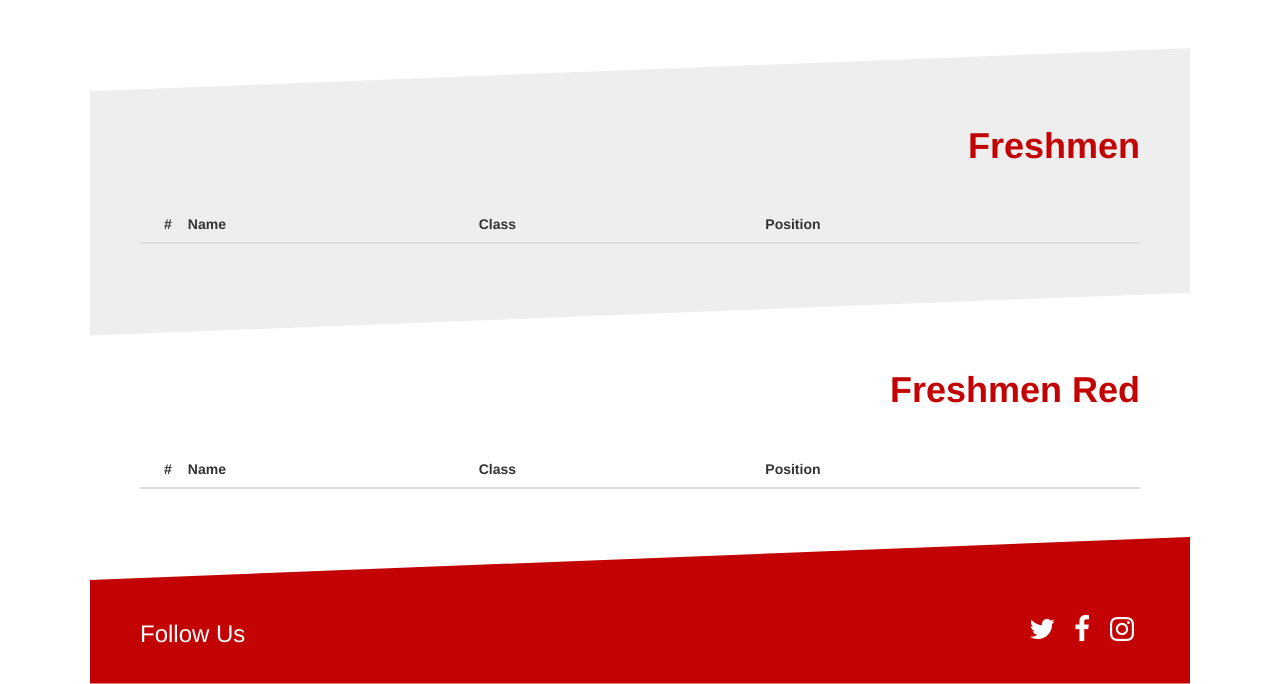
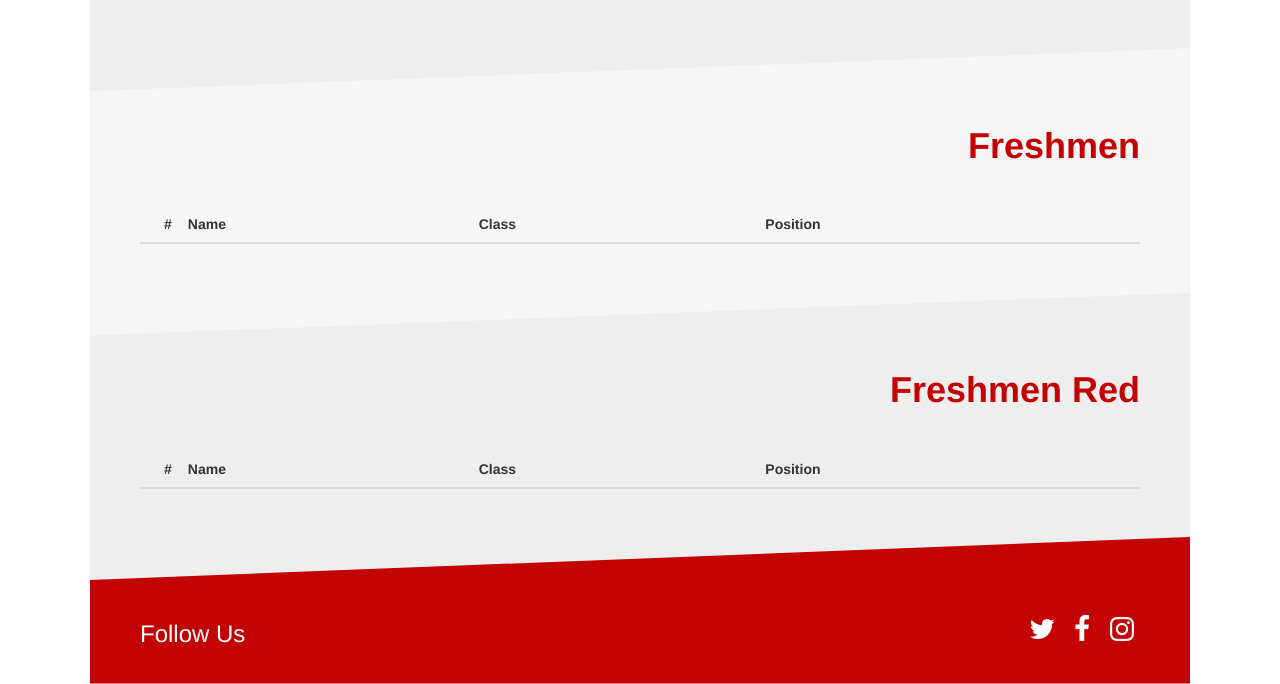
Before and after one commit to acewert/whsboyssoccer, a Django app: page /roster/ in a window 1280 px wide. Shown: the part 869-1553 px from the top of the page. Run offline with Django 3.2, Linux system fonts and the light colour scheme; data that the repository does not hold is empty; some libraries are stand-ins or nearby versions.

Commit message:
Change section colors

```diff
--- a/app/static/styles/coaches.css
+++ b/app/static/styles/coaches.css
@@ -1,9 +1,9 @@
 .odd-section {
-    background: #eeeeee;
+    background: #f6f6f6;
 }
 
 .even-section {
-    background: #ffffff;
+    background: #eeeeee;
 }
 
 h2.section-title {
--- a/app/static/styles/history.css
+++ b/app/static/styles/history.css
@@ -3,11 +3,11 @@
 }
 
 #hardware-2017 {
-    background: #eeeeee;
+    background: #f6f6f6;
 }
 
 #postseason {
-    background: #ffffff;
+    background: #eeeeee;
 }
 
 .year {
@@ -23,7 +23,7 @@
 }
 
 #individual-awards {
-    background: #eeeeee;
+    background: #f6f6f6;
 }
 
 #individual-awards .year {
--- a/app/static/styles/home.css
+++ b/app/static/styles/home.css
@@ -1,5 +1,5 @@
 #latest-news {
-    background: #ffffff;
+    background: #f6f6f6;
 }
 
 .post {
--- a/app/static/styles/photos.css
+++ b/app/static/styles/photos.css
@@ -1,3 +1,3 @@
 #photos {
-    background: #eeeeee;
+    background: #f6f6f6;
 }
--- a/app/static/styles/posts.css
+++ b/app/static/styles/posts.css
@@ -1,5 +1,5 @@
 #news-archive {
-    background: #eeeeee;
+    background: #f6f6f6;
 }
 
 .post {
--- a/app/static/styles/roster.css
+++ b/app/static/styles/roster.css
@@ -1,17 +1,17 @@
 #varsity {
+    background: #f6f6f6;
+}
+
+#jv {
     background: #eeeeee;
 }
 
-#jv {
-    background: #ffffff;
-}
-
 #freshman {
-    background: #eeeeee;
+    background: #f6f6f6;
 }
 
 #freshman-red {
-    background: #ffffff;
+    background: #eeeeee;
 }
 
 .player-card {
--- a/app/static/styles/schedule.css
+++ b/app/static/styles/schedule.css
@@ -1,5 +1,5 @@
 #schedule {
-    background: #eeeeee;
+    background: #f6f6f6;
 }
 
 #squad-selector {
--- a/app/static/styles/sponsor.css
+++ b/app/static/styles/sponsor.css
@@ -1,5 +1,5 @@
 #become-a-sponsor {
-    background: #eeeeee;
+    background: #f6f6f6;
 }
 
 #salutation {
--- a/app/templates/coaches.html
+++ b/app/templates/coaches.html
@@ -3,7 +3,7 @@
 {% load static %}
 
 {% block styles %}
-    <link href="{% static 'styles/coaches.css' %}?3" rel="stylesheet" type="text/css">
+    <link href="{% static 'styles/coaches.css' %}?4" rel="stylesheet" type="text/css">
 {% endblock %}
 
 {% block page-title %}Coaches{% endblock %}
--- a/app/templates/history.html
+++ b/app/templates/history.html
@@ -3,7 +3,7 @@
 {% load static %}
 
 {% block styles %}
-    <link href="{% static 'styles/history.css' %}" rel="stylesheet" type="text/css">
+    <link href="{% static 'styles/history.css' %}?2" rel="stylesheet" type="text/css">
 {% endblock %}
 
 {% block page-title %}Team History{% endblock %}
--- a/app/templates/home.html
+++ b/app/templates/home.html
@@ -3,7 +3,7 @@
 {% load static %}
 
 {% block styles %}
-    <link href="{% static 'styles/home.css' %}?8" rel="stylesheet" type="text/css">
+    <link href="{% static 'styles/home.css' %}?9" rel="stylesheet" type="text/css">
 {% endblock %}
 
 {% block page-title %}#VamosLeones{% endblock %}
--- a/app/templates/photos.html
+++ b/app/templates/photos.html
@@ -3,7 +3,7 @@
 {% load static %}
 
 {% block styles %}
-    <link href="{% static 'styles/photos.css' %}" rel="stylesheet" type="text/css">
+    <link href="{% static 'styles/photos.css' %}?2" rel="stylesheet" type="text/css">
 {% endblock %}
 
 {% block page-title %}Photos{% endblock %}
--- a/app/templates/posts.html
+++ b/app/templates/posts.html
@@ -3,7 +3,7 @@
 {% load static %}
 
 {% block styles %}
-    <link href="{% static 'styles/posts.css' %}?2" rel="stylesheet" type="text/css">
+    <link href="{% static 'styles/posts.css' %}?3" rel="stylesheet" type="text/css">
 {% endblock %}
 
 {% block splash %}{% endblock %}
--- a/app/templates/roster.html
+++ b/app/templates/roster.html
@@ -3,7 +3,7 @@
 {% load static %}
 
 {% block styles %}
-    <link href="{% static 'styles/roster.css' %}?9" rel="stylesheet" type="text/css">
+    <link href="{% static 'styles/roster.css' %}?10" rel="stylesheet" type="text/css">
 {% endblock %}
 
 {% block page-title %}Rosters{% endblock %}
--- a/app/templates/schedule.html
+++ b/app/templates/schedule.html
@@ -3,7 +3,7 @@
 {% load static %}
 
 {% block styles %}
-    <link href="{% static 'styles/schedule.css' %}?2" rel="stylesheet" type="text/css">
+    <link href="{% static 'styles/schedule.css' %}?3" rel="stylesheet" type="text/css">
 {% endblock %}
 
 {% block page-title %}2018 Schedule{% endblock %}
--- a/app/templates/sponsor.html
+++ b/app/templates/sponsor.html
@@ -3,7 +3,7 @@
 {% load static %}
 
 {% block styles %}
-    <link href="{% static 'styles/sponsor.css' %}" rel="stylesheet" type="text/css">
+    <link href="{% static 'styles/sponsor.css' %}?2" rel="stylesheet" type="text/css">
 {% endblock %}
 
 {% block page-title %}Become a Sponsor{% endblock %}
```
